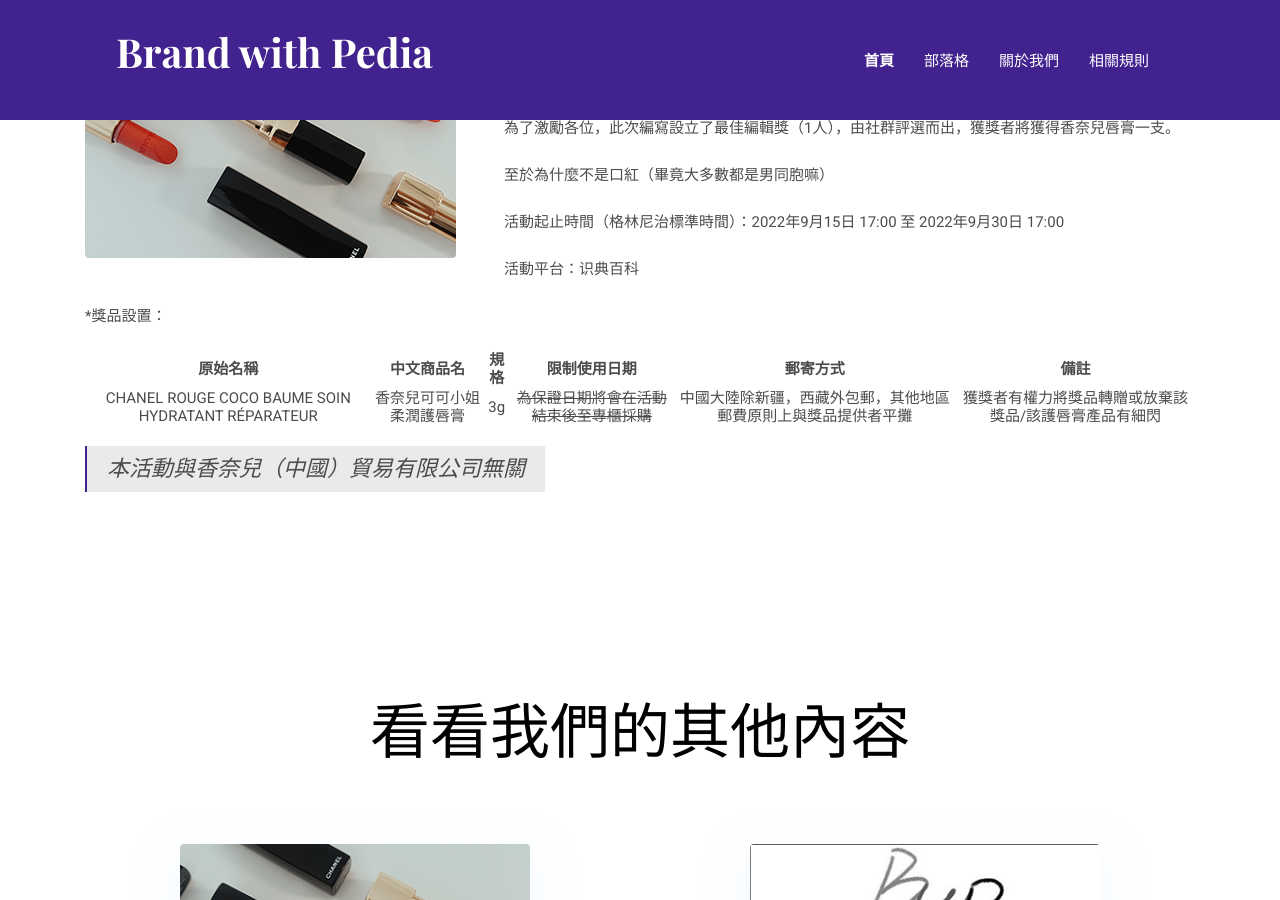
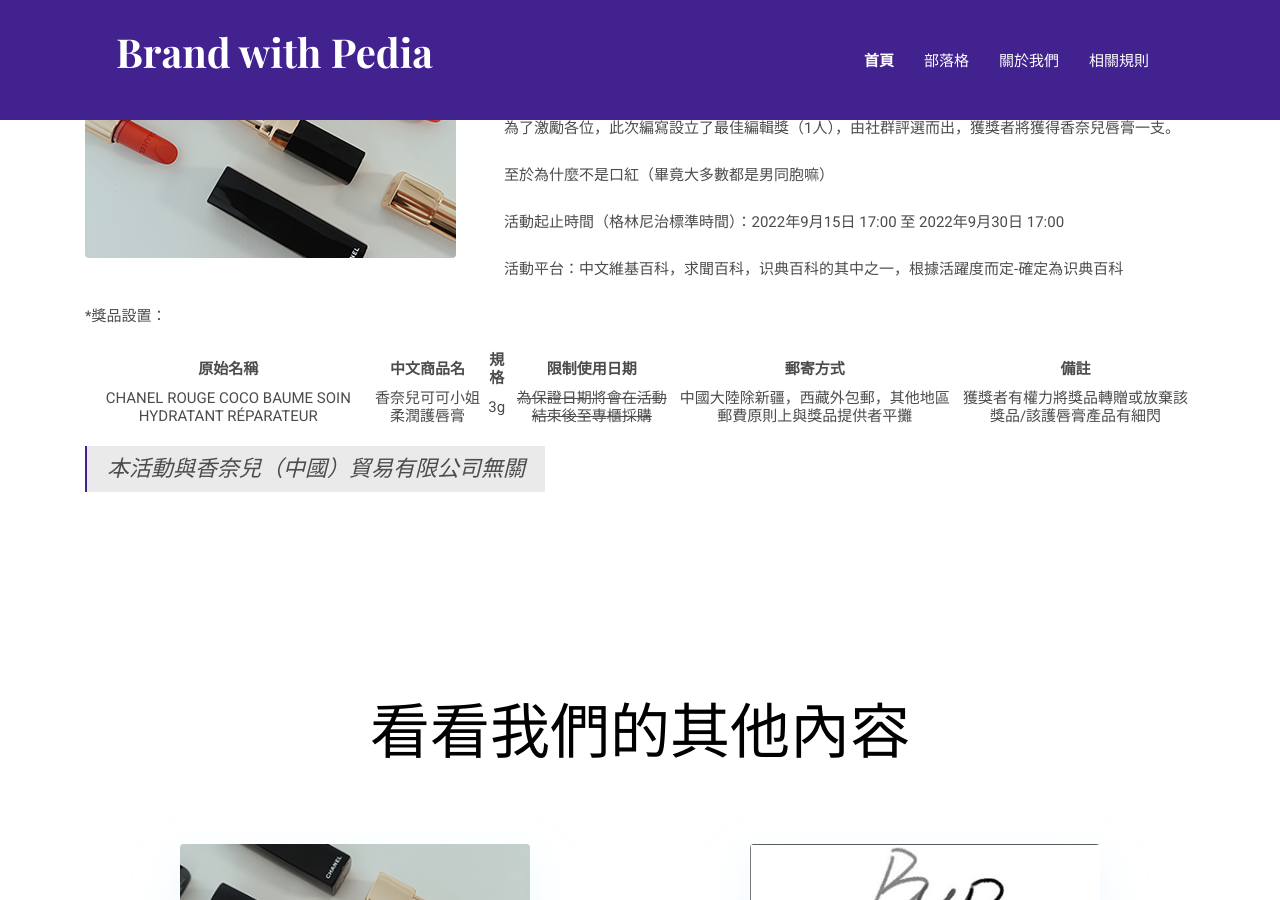
Before and after one commit to Brand-with-Pedia/Web, a Jekyll site: the page built from _posts/2022-08-13-Edit-Pedia-Win-Lipstick.markdown, in a window 1280 px wide and 900 px high, scrolled down 735 px. Built offline with Jekyll 4.4.1, drawn with Linux system fonts in a browser that asks for light colours.

Commit message:
Update 2022-08-13-Edit-Pedia-Win-Lipstick.markdown

```diff
--- a/_posts/2022-08-13-Edit-Pedia-Win-Lipstick.markdown
+++ b/_posts/2022-08-13-Edit-Pedia-Win-Lipstick.markdown
@@ -16,7 +16,8 @@ tags:   Chrome Version 104.0.5112.81, Windows 11 Pro for Workstations
 
 活動起止時間（格林尼治標準時間）：2022年9月15日 17:00 至 2022年9月30日 17:00
 
-活動平台：识典百科
+活動平台：中文維基百科，求聞百科，识典百科的其中之一，根據活躍度而定-確定為识典百科
+
 
 
 
```
